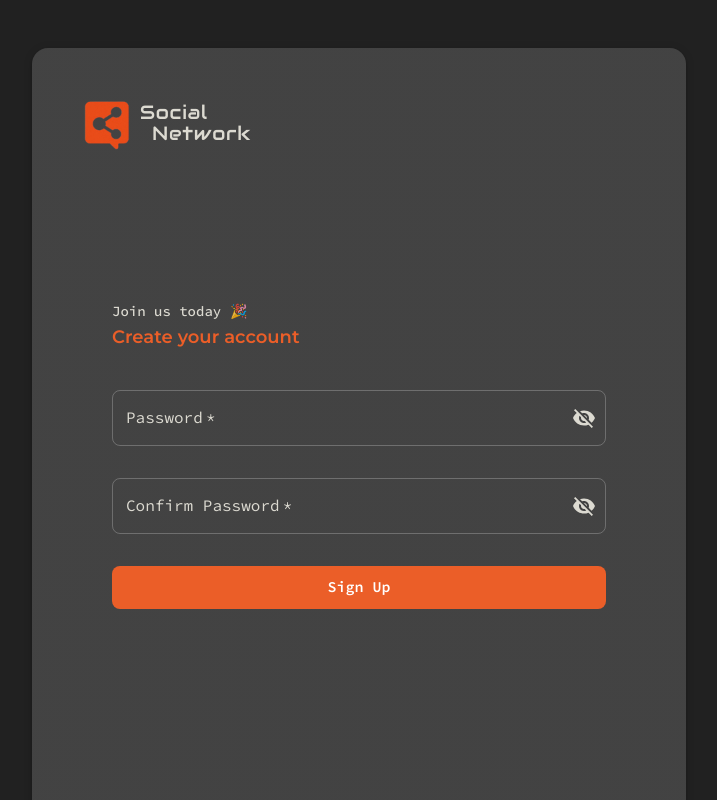
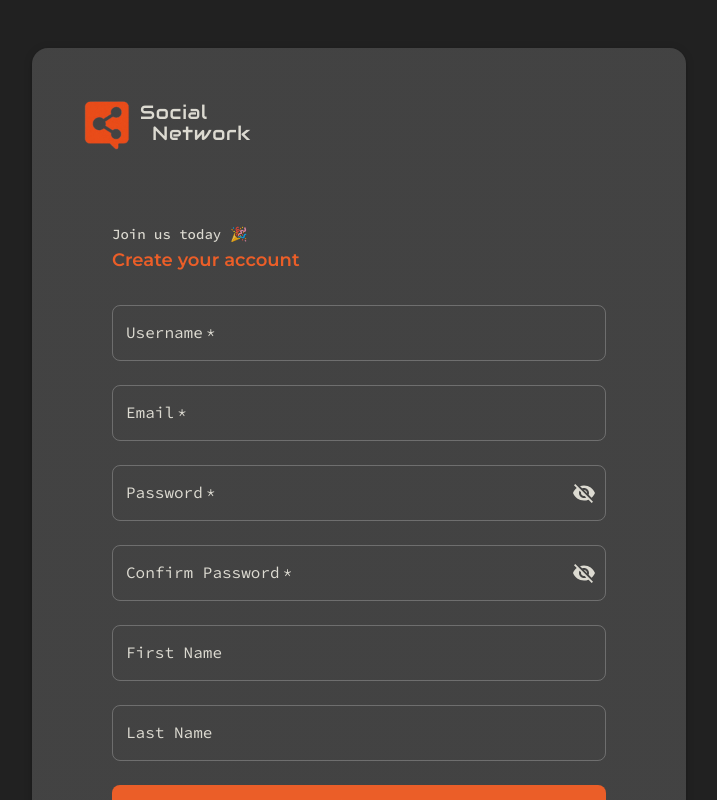
Before and after one commit to LilGreyCat/social, a Next.js app in the folder frontend/: page /register in a window 1280 px wide. Shown: the whole page, without its empty margins (16-733 px from the left). Built offline with nearby package versions, Linux system fonts and the light colour scheme; no server answers.

Commit message:
feat: Ajouter le composant @mui/x-date-pickers et améliorer la structure des formulaires d'authentification

```diff
--- a/frontend/package.json
+++ b/frontend/package.json
@@ -13,6 +13,7 @@
     "@emotion/styled": "^11.14.1",
     "@mui/icons-material": "^7.3.2",
     "@mui/material": "^7.3.2",
+    "@mui/x-date-pickers": "^8.11.2",
     "next": "15.5.2",
     "react": "19.1.0",
     "react-dom": "19.1.0"
--- a/frontend/src/components/auth/AuthPaper.tsx
+++ b/frontend/src/components/auth/AuthPaper.tsx
@@ -1,4 +1,4 @@
-import { Paper, PaperProps, Stack } from '@mui/material';
+import { Paper, PaperProps, Box } from '@mui/material';
 import Logo from '../Logo'
 
 interface AuthPaperProps extends PaperProps {
@@ -10,24 +10,25 @@ export default function AuthPaper({ children, ...props }: AuthPaperProps) {
     return (
         <Paper sx={paperSx} elevation={4} {...props}>
             <Logo width={50} height={50} customSx={logoSx} />
-            <Stack direction="column" spacing={4} alignItems="flex-start" >
+            <Box sx={boxSx}>
                 {children}
-            </Stack>
+            </Box>
         </Paper>
     );
 }
 
 const paperSx = {
-    display: "flex",
-    flexDirection: "column",
-    justifyContent: "center",
     position: "relative",
     p: { xs: 4, sm: 10 },
     m: { xs: 0, sm: 'auto' },
     borderRadius: { xs: 0, sm: 2 },
-    height: "100%",
-    minHeight: { sm: "814px" },
+    height: "auto",
+    minHeight: { xs: "100vh", sm: "814px" },
     maxWidth: "750px",
+
+    display: "flex",
+    justifyContent: "center",
+    alignItems: "center",
 };
 
 const logoSx = {
@@ -35,3 +36,10 @@ const logoSx = {
     top: 50,
     left: { xs: 20, sm: 50 },
 };
+
+const boxSx = {
+    mt: 12,
+    mb: 6,
+    height: "auto",
+    width: "100%",
+};
--- a/frontend/src/components/auth/UserDataField.tsx
+++ b/frontend/src/components/auth/UserDataField.tsx
@@ -4,11 +4,15 @@ interface RegisterFieldProps {
     label: string;
     type?: string;
     adornment?: React.ReactNode;
+    required?: boolean;
 };
 
-export default function UserDataField(
-    { label, type = "text", adornment }: RegisterFieldProps
-) {
+export default function UserDataField({
+    label,
+    type = "text",
+    adornment,
+    required = false,
+}: RegisterFieldProps) {
 
     return (
         <TextField
@@ -16,7 +20,7 @@ export default function UserDataField(
             type={type}
             variant="outlined"
             fullWidth
-            required
+            required={required}
             slotProps={{
                 input: {
                     endAdornment: (
--- a/frontend/src/components/auth/login/CredentialsField.tsx
+++ b/frontend/src/components/auth/login/CredentialsField.tsx
@@ -6,6 +6,7 @@ export default function CredentialsField() {
     return (
         <UserDataField
             label="Username or Email"
+            required
             adornment={
                 <AccountCircle
                     sx={{ color: 'text.secondary' }}
--- a/frontend/src/components/auth/login/LoginOptions.tsx
+++ b/frontend/src/components/auth/login/LoginOptions.tsx
@@ -5,7 +5,7 @@ import Discord from "@/components/auth/Discord";
 export default function LoginOptions() {
 
     return (
-        <Stack direction="row" spacing={2} width="100%" >
+        <Stack direction="row" spacing={1} width="100%" >
             <Button variant="outlined" fullWidth size="large" >
                 <Google />
             </Button>
--- a/frontend/src/components/auth/register/RegisterForm.tsx
+++ b/frontend/src/components/auth/register/RegisterForm.tsx
@@ -1,19 +1,35 @@
-import { Button } from '@mui/material';
+import { Button, Stack } from '@mui/material';
 import RegisterGreet from './RegisterGreet';
 import PasswordField from '../PasswordField';
+import UserDataField from '../UserDataField';
 
 export default function RegisterForm() {
 
     return (
-        <>
+        <Stack
+            component="form"
+            direction="column"
+            spacing={3}
+            alignItems="flex-start"
+        >
             <RegisterGreet />
+            <UserDataField label="Username" required />
+            <UserDataField label="Email" type="email" required />
             <PasswordField />
             <PasswordField confirm />
-            <Button type="submit" variant="contained" fullWidth size="large" >
+            <UserDataField label="First Name" />
+            <UserDataField label="Last Name" />
+            {/* Add date picker */}
+            <Button
+                type="submit"
+                variant="contained"
+                size="large"
+                fullWidth
+            >
                 Sign Up
             </Button>
             {/* <RegisterDivider /> */}
             {/* <RegisterOptions /> */}
-        </>
+        </Stack>
     );
 }
```
Also changed, not shown: frontend/src/components/auth/login/LoginForm.tsx (+14 -4 lines), 1 other file (tests, documents, lock files or other folders).
